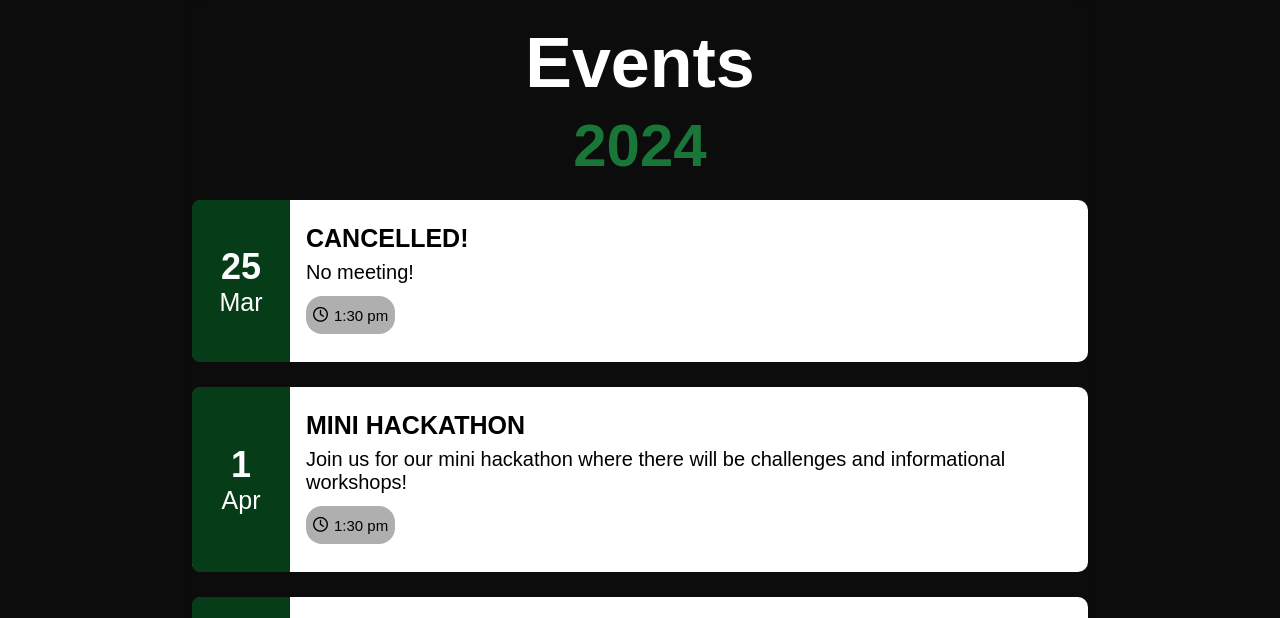
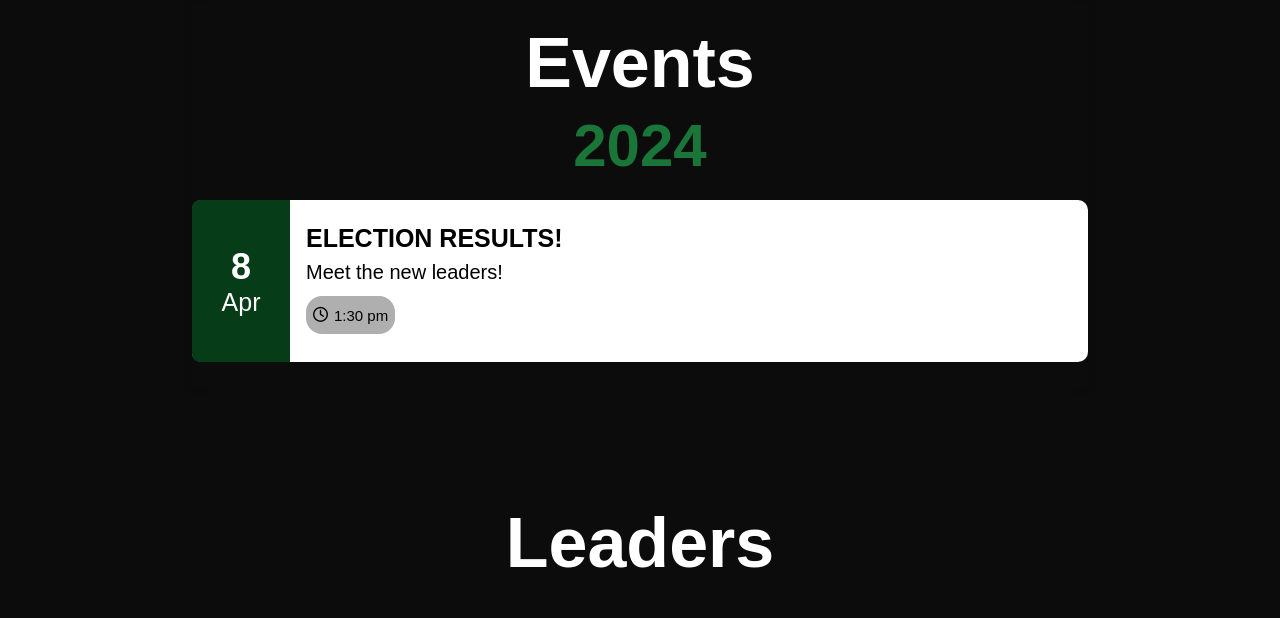
Before and after one commit to CSclubatFrisco/CsClubatFrisco.github.io, a website: page index.html in a window 1280 px wide. Shown: the part 1871-2489 px from the top of the page. Drawn offline with nearby package versions, Linux system fonts and the light colour scheme; a web font is replaced by a local one.

Commit message:
Update index.html

```diff
--- a/index.html
+++ b/index.html
@@ -125,7 +125,7 @@
         <h3 class="year">2024</h3>
 
 
-         <div class="event">
+       <!--  <div class="event">
             <div class="event-left">
                 <div class="event-date">
                     <div class="date">25</div>
@@ -166,6 +166,7 @@
                 </div>
             </div>
         </div>
+	     -->
 
 	 <div class="event">
             <div class="event-left">
```
